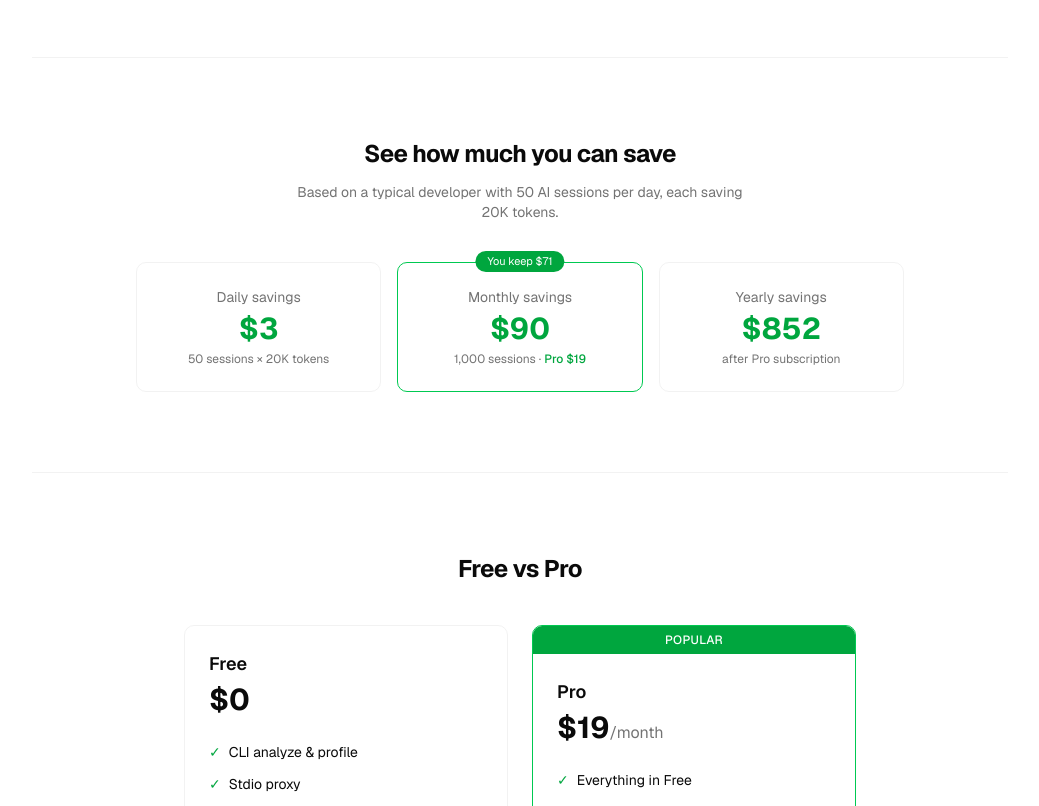
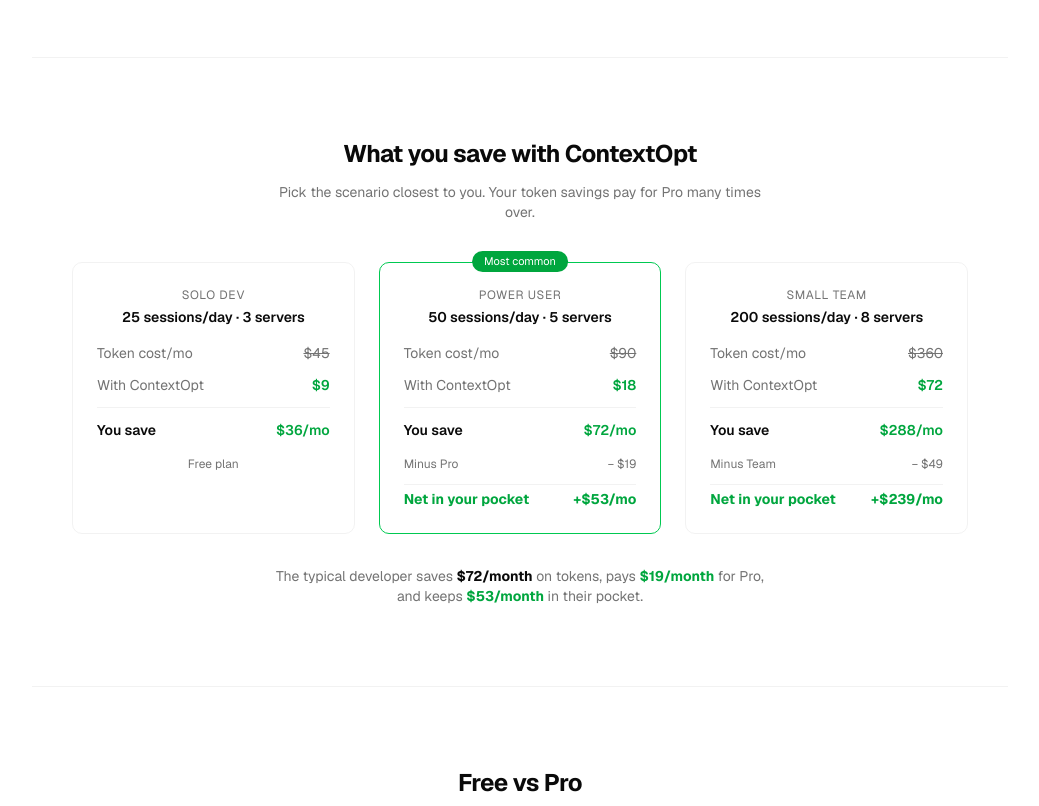
Before and after one commit to AyhanYetgin/contextopt, a Next.js app in the folder dashboard/: page / in a window 1280 px wide. Shown: the part 1720-2526 px from the top of the page, without its empty margins (120-1159 px from the left). Built offline with nearby package versions, Linux system fonts and the light colour scheme; no server answers.

Commit message:
Landing: Your Savings section with 3 real scenarios + net profit calculation

```diff
--- a/dashboard/app/page.tsx
+++ b/dashboard/app/page.tsx
@@ -122,32 +122,100 @@
         </div>
       </section>
 
-      {/* COST CALCULATOR */}
+      {/* YOUR SAVINGS */}
       <section className="py-20 border-t border-border/50 text-center">
-        <h2 className="text-2xl font-bold tracking-tight mb-3">See how much you can save</h2>
-        <p className="text-sm text-muted-foreground mb-10 max-w-md mx-auto">
-          Based on a typical developer with 50 AI sessions per day, each saving 20K tokens.
+        <h2 className="text-2xl font-bold tracking-tight mb-3">What you save with ContextOpt</h2>
+        <p className="text-sm text-muted-foreground mb-10 max-w-lg mx-auto">
+          Pick the scenario closest to you. Your token savings pay for Pro many times over.
         </p>
-        <div className="grid gap-4 md:grid-cols-3 max-w-3xl mx-auto">
-          <div className="rounded-lg border border-border/50 p-6">
-            <p className="text-sm text-muted-foreground mb-1">Daily savings</p>
-            <p className="text-3xl font-bold text-green-600 dark:text-green-400">$3</p>
-            <p className="text-xs text-muted-foreground mt-1">50 sessions × 20K tokens</p>
+
+        <div className="grid gap-6 md:grid-cols-3 max-w-4xl mx-auto">
+          {/* Solo Dev */}
+          <div className="rounded-lg border border-border/50 p-6 flex flex-col">
+            <p className="text-xs text-muted-foreground uppercase tracking-wider mb-1">Solo Dev</p>
+            <p className="text-sm font-semibold mb-4">25 sessions/day · 3 servers</p>
+            <div className="flex-1 space-y-3">
+              <div className="flex justify-between text-sm">
+                <span className="text-muted-foreground">Token cost/mo</span>
+                <span className="line-through text-muted-foreground">$45</span>
+              </div>
+              <div className="flex justify-between text-sm">
+                <span className="text-muted-foreground">With ContextOpt</span>
+                <span className="text-green-600 dark:text-green-400 font-semibold">$9</span>
+              </div>
+              <div className="border-t border-border/50 pt-3 flex justify-between text-sm font-semibold">
+                <span>You save</span>
+                <span className="text-green-600 dark:text-green-400">$36/mo</span>
+              </div>
+              <div className="text-xs text-muted-foreground pt-1">Free plan</div>
+            </div>
           </div>
-          <div className="rounded-lg border border-green-500 dark:border-green-400 p-6 relative">
-            <div className="absolute -top-3 left-1/2 -translate-x-1/2 bg-green-600 text-white text-[11px] px-3 py-0.5 rounded-full">
-              You keep $71
+
+          {/* Power User — highlighted */}
+          <div className="rounded-lg border border-green-500 dark:border-green-400 p-6 flex flex-col relative">
+            <div className="absolute -top-3 left-1/2 -translate-x-1/2 bg-green-600 text-white text-[11px] px-3 py-0.5 rounded-full whitespace-nowrap">
+              Most common
             </div>
-            <p className="text-sm text-muted-foreground mb-1">Monthly savings</p>
-            <p className="text-3xl font-bold text-green-600 dark:text-green-400">$90</p>
-            <p className="text-xs text-muted-foreground mt-1">1,000 sessions · <span className="text-green-600 dark:text-green-400 font-medium">Pro $19</span></p>
+            <p className="text-xs text-muted-foreground uppercase tracking-wider mb-1">Power User</p>
+            <p className="text-sm font-semibold mb-4">50 sessions/day · 5 servers</p>
+            <div className="flex-1 space-y-3">
+              <div className="flex justify-between text-sm">
+                <span className="text-muted-foreground">Token cost/mo</span>
+                <span className="line-through text-muted-foreground">$90</span>
+              </div>
+              <div className="flex justify-between text-sm">
+                <span className="text-muted-foreground">With ContextOpt</span>
+                <span className="text-green-600 dark:text-green-400 font-semibold">$18</span>
+              </div>
+              <div className="border-t border-border/50 pt-3 flex justify-between text-sm font-semibold">
+                <span>You save</span>
+                <span className="text-green-600 dark:text-green-400">$72/mo</span>
+              </div>
+              <div className="text-xs flex justify-between pt-1">
+                <span className="text-muted-foreground">Minus Pro</span>
+                <span className="text-muted-foreground">− $19</span>
+              </div>
+              <div className="flex justify-between text-sm font-bold text-green-600 dark:text-green-400 pt-1 border-t border-border/50">
+                <span>Net in your pocket</span>
+                <span>+$53/mo</span>
+              </div>
+            </div>
           </div>
-          <div className="rounded-lg border border-border/50 p-6">
-            <p className="text-sm text-muted-foreground mb-1">Yearly savings</p>
-            <p className="text-3xl font-bold text-green-600 dark:text-green-400">$852</p>
-            <p className="text-xs text-muted-foreground mt-1">after Pro subscription</p>
+
+          {/* Small Team */}
+          <div className="rounded-lg border border-border/50 p-6 flex flex-col">
+            <p className="text-xs text-muted-foreground uppercase tracking-wider mb-1">Small Team</p>
+            <p className="text-sm font-semibold mb-4">200 sessions/day · 8 servers</p>
+            <div className="flex-1 space-y-3">
+              <div className="flex justify-between text-sm">
+                <span className="text-muted-foreground">Token cost/mo</span>
+                <span className="line-through text-muted-foreground">$360</span>
+              </div>
+              <div className="flex justify-between text-sm">
+                <span className="text-muted-foreground">With ContextOpt</span>
+                <span className="text-green-600 dark:text-green-400 font-semibold">$72</span>
+              </div>
+              <div className="border-t border-border/50 pt-3 flex justify-between text-sm font-semibold">
+                <span>You save</span>
+                <span className="text-green-600 dark:text-green-400">$288/mo</span>
+              </div>
+              <div className="text-xs flex justify-between pt-1">
+                <span className="text-muted-foreground">Minus Team</span>
+                <span className="text-muted-foreground">− $49</span>
+              </div>
+              <div className="flex justify-between text-sm font-bold text-green-600 dark:text-green-400 pt-1 border-t border-border/50">
+                <span>Net in your pocket</span>
+                <span>+$239/mo</span>
+              </div>
+            </div>
           </div>
         </div>
+
+        <p className="text-sm text-muted-foreground mt-8 max-w-lg mx-auto">
+          The typical developer saves <strong className="text-foreground">$72/month</strong> on tokens,
+          pays <strong className="text-green-600 dark:text-green-400">$19/month</strong> for Pro,
+          and keeps <strong className="text-green-600 dark:text-green-400">$53/month</strong> in their pocket.
+        </p>
       </section>
 
       {/* FREE VS PRO */}
```
